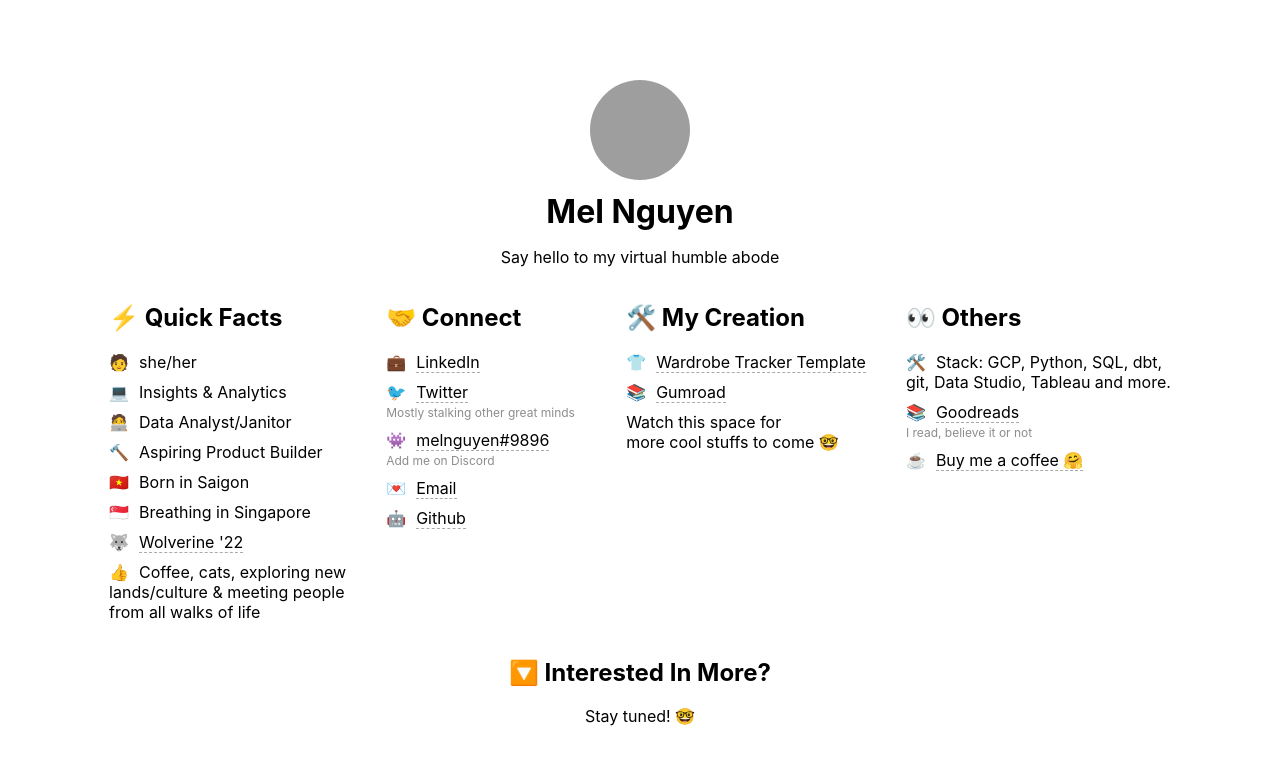
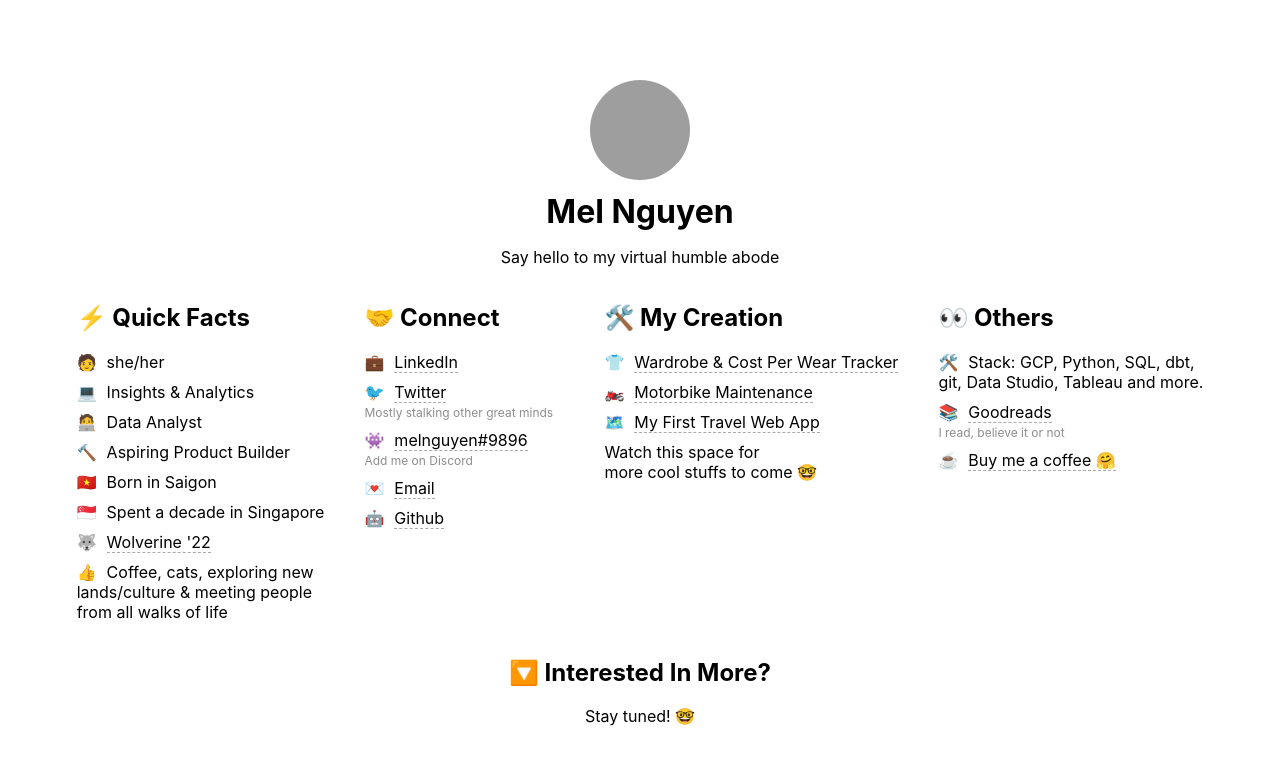
Before and after one commit to meln-ds/melnguyen-dot-com, a Next.js app: page / in a window 1280 px wide. Shown: the top 764 px of the page. Built offline with nearby package versions, Linux system fonts and the light colour scheme; grey boxes are pictures that could not be loaded.

Commit message:
update page

```diff
--- a/pages/index.js
+++ b/pages/index.js
@@ -149,7 +149,7 @@ export default function Home(props) {
               </li>
               <li>
                 <span style={{ marginRight: '10px' }}>🧑‍💻</span>
-                Data Analyst/Janitor
+                Data Analyst
               </li>
               <li>
                 <span style={{ marginRight: '10px' }}>🔨</span>
@@ -161,7 +161,7 @@ export default function Home(props) {
               </li>
               <li>
                 <span style={{ marginRight: '10px' }}>🇸🇬</span>
-                Breathing in Singapore
+                Spent a decade in Singapore
               </li>
               <li>
                 <span style={{ marginRight: '10px' }}>🐺</span>
@@ -221,13 +221,19 @@ export default function Home(props) {
               <li>
                 <div>
                   <span style={{ marginRight: '10px' }}>👕</span>
-                  <a href="https://www.notion.so/templates/wardrobe-and-cost-per-wear-tracker">Wardrobe Tracker Template</a>
+                  <a href="https://www.notion.so/templates/wardrobe-and-cost-per-wear-tracker">Wardrobe & Cost Per Wear Tracker</a>
                 </div>
               </li>
               <li>
                 <div>
-                  <span style={{ marginRight: '10px' }}>📚</span>
-                  <a href="https://melnguyen.gumroad.com/">Gumroad</a>
+                  <span style={{ marginRight: '10px' }}>🏍️</span>
+                  <a href="https://www.notion.com/templates/motorbike-maintenance">Motorbike Maintenance</a>
+                </div>
+              </li>
+              <li>
+                <div>
+                  <span style={{ marginRight: '10px' }}>🗺️</span>
+                  <a href="https://travel-itinerary-generator-weld.vercel.app/">My First Travel Web App</a>
                 </div>
               </li>
               <li>
```
